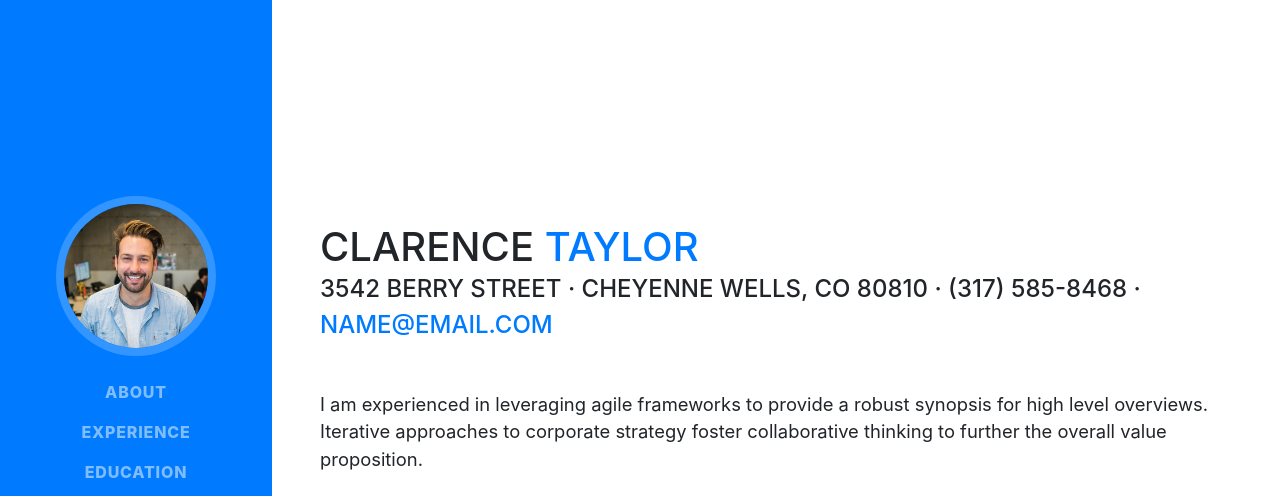
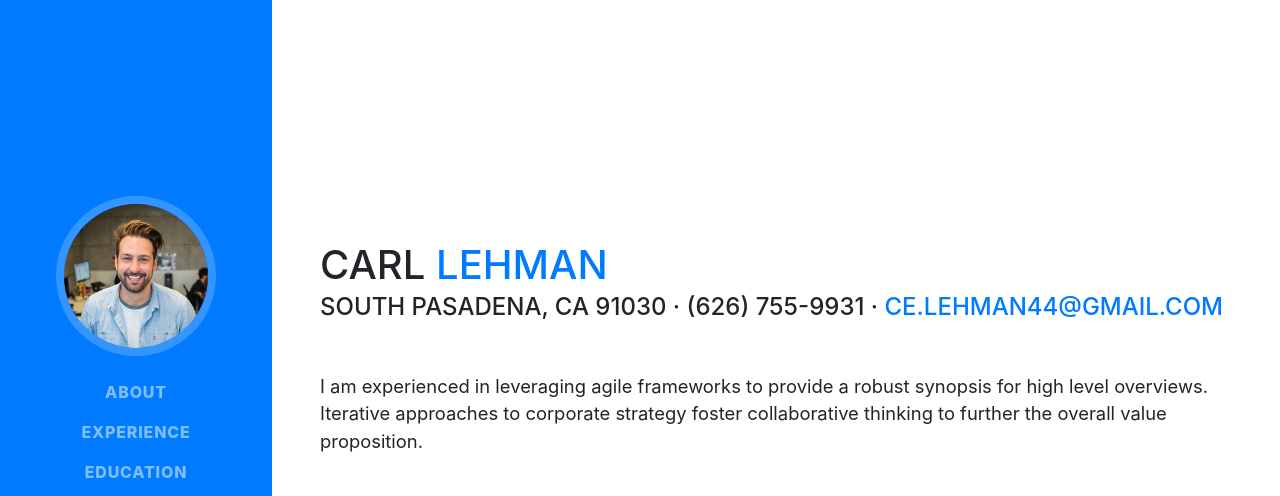
Before and after one commit to celehman44/celehman44.github.io, a website with bundled scripts: page index.html in a window 1280 px wide. Shown: the top 496 px of the page. Built offline with nearby package versions, Linux system fonts and the light colour scheme; a web font is replaced by a local one.

Commit message:
some changes

```diff
--- a/index.html
+++ b/index.html
@@ -8,7 +8,7 @@
     <meta name="description" content="">
     <meta name="author" content="">
 
-    <title>Resume - Start Bootstrap Theme</title>
+    <title>Resume - Carl Lehman</title>
 
     <!-- Bootstrap core CSS -->
     <link href="vendor/bootstrap/css/bootstrap.min.css" rel="stylesheet">
@@ -27,7 +27,7 @@
 
     <nav class="navbar navbar-expand-lg navbar-dark bg-primary fixed-top" id="sideNav">
       <a class="navbar-brand js-scroll-trigger" href="#page-top">
-        <span class="d-block d-lg-none">Clarence Taylor</span>
+        <span class="d-block d-lg-none">Carl Lehman</span>
         <span class="d-none d-lg-block">
           <img class="img-fluid img-profile rounded-circle mx-auto mb-2" src="img/profile.jpg" alt="">
         </span>
@@ -63,11 +63,11 @@
 
       <section class="resume-section p-3 p-lg-5 d-flex d-column" id="about">
         <div class="my-auto">
-          <h1 class="mb-0">Clarence
-            <span class="text-primary">Taylor</span>
+          <h1 class="mb-0">Carl
+            <span class="text-primary">Lehman</span>
           </h1>
-          <div class="subheading mb-5">3542 Berry Street · Cheyenne Wells, CO 80810 · (317) 585-8468 ·
-            <a href="mailto:name@email.com">name@email.com</a>
+          <div class="subheading mb-5">South Pasadena, CA 91030 · (626) 755-9931 ·
+            <a href="mailto:ce.lehman44@gmail.com">ce.lehman44@gmail.com</a>
           </div>
           <p class="lead mb-5">I am experienced in leveraging agile frameworks to provide a robust synopsis for high level overviews. Iterative approaches to corporate strategy foster collaborative thinking to further the overall value proposition.</p>
           <div class="social-icons">
```
